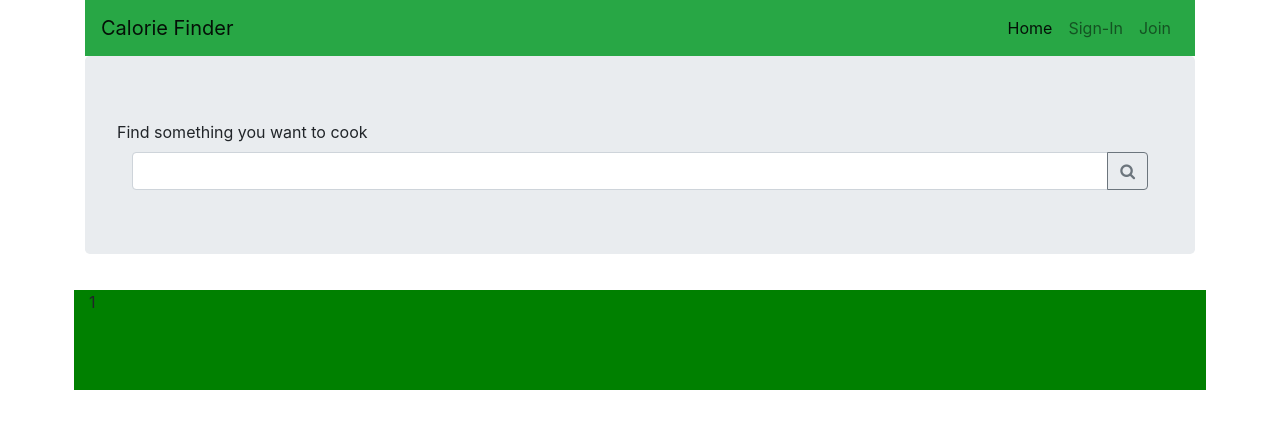
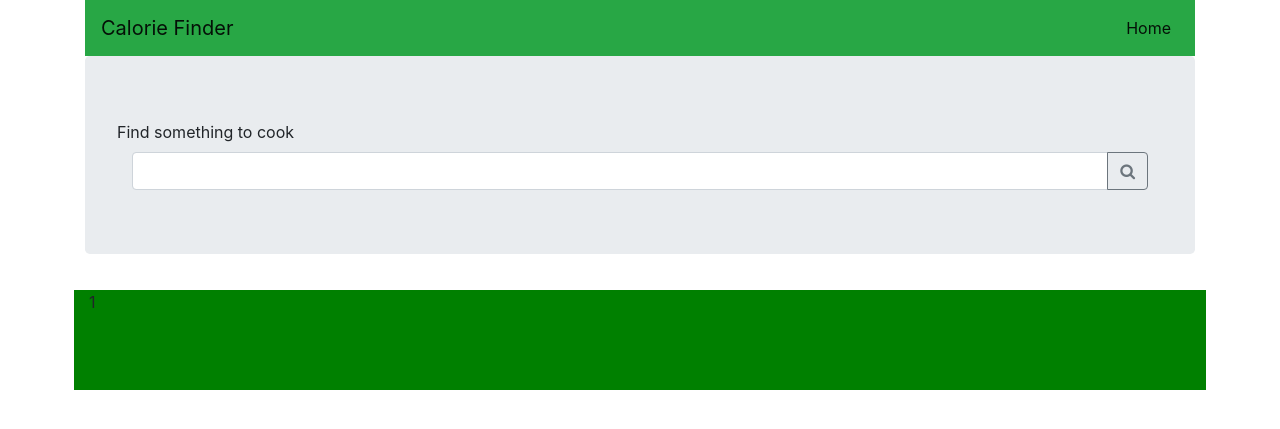
Before and after one commit to Lowella369/django-calorie-finder, a Django app: template calorie_finder/calorie/templates/calorie/index.html in a window 1280 px wide. Shown: the top 429 px of the page. Run offline with Django 3.2, Linux system fonts and the light colour scheme; the template is opened without the code that fills it, so the values that code supplies are empty; parts of the project's set-up code (start-up, migrations or seed data) failed here and were passed over; some libraries are stand-ins or nearby versions.

Commit message:
Modified the code

```diff
--- a/calorie_finder/calorie/templates/calorie/index.html
+++ b/calorie_finder/calorie/templates/calorie/index.html
@@ -13,24 +13,18 @@
 <body>
   <div class="container">
 	  <nav class="navbar navbar-expand-lg navbar-light bg-success">
-      <a class="navbar-brand" href="#">Calorie Finder</a>
+		  <a class="navbar-brand" href="index.html">Calorie Finder</a>
 			<button class="navbar-toggler" type="button" data-toggle="collapse" data-target="#navbarNav" aria-controls="navbarNav" aria-expanded="false" aria-label="Toggle navigation"><span class="navbar-toggler-icon"></span></button>
 			<div class="collapse navbar-collapse" id="navbarNav">
 			  <ul class="nav navbar-nav ml-auto">
 				  <li class="nav-item active">
-            <a class="nav-link" href="#">Home <span class="sr-only">(current)</span></a>
-          </li>
-          <li class="nav-item">
-            <a class="nav-link" href="#">Sign-In</a>
-          </li>
-          <li class="nav-item">
-            <a class="nav-link" href="#">Join</a>
+					  <a class="nav-link" href="index.html">Home <span class="sr-only">(current)</span></a>
 					</li>
 				</ul>
 			</div>
 		</nav>
 		<div class="search jumbotron">
-		  <div>Find something you want to cook
+		  <div class="searchText">Find something to cook</div>
 			<!-- Search Form-->
 			<form class="form-inline d-flex justify-content-center md-form form-sm active-teal-2 mt-2">
 			  <div class="input-group col-sm-12">
@@ -43,11 +37,11 @@
 				</div>
 			</form>
 		</div>
-		</div>
-		<div class="food-lists">
+		<div class="body-container">
 		  <div class="row">
 			  <div class="col-sm mx-1 my-1">1</div>
 			</div>
 		</div>
+  </div>
 </body>
 </html>
```
Lines whose indentation alone changed are shown as unchanged.
